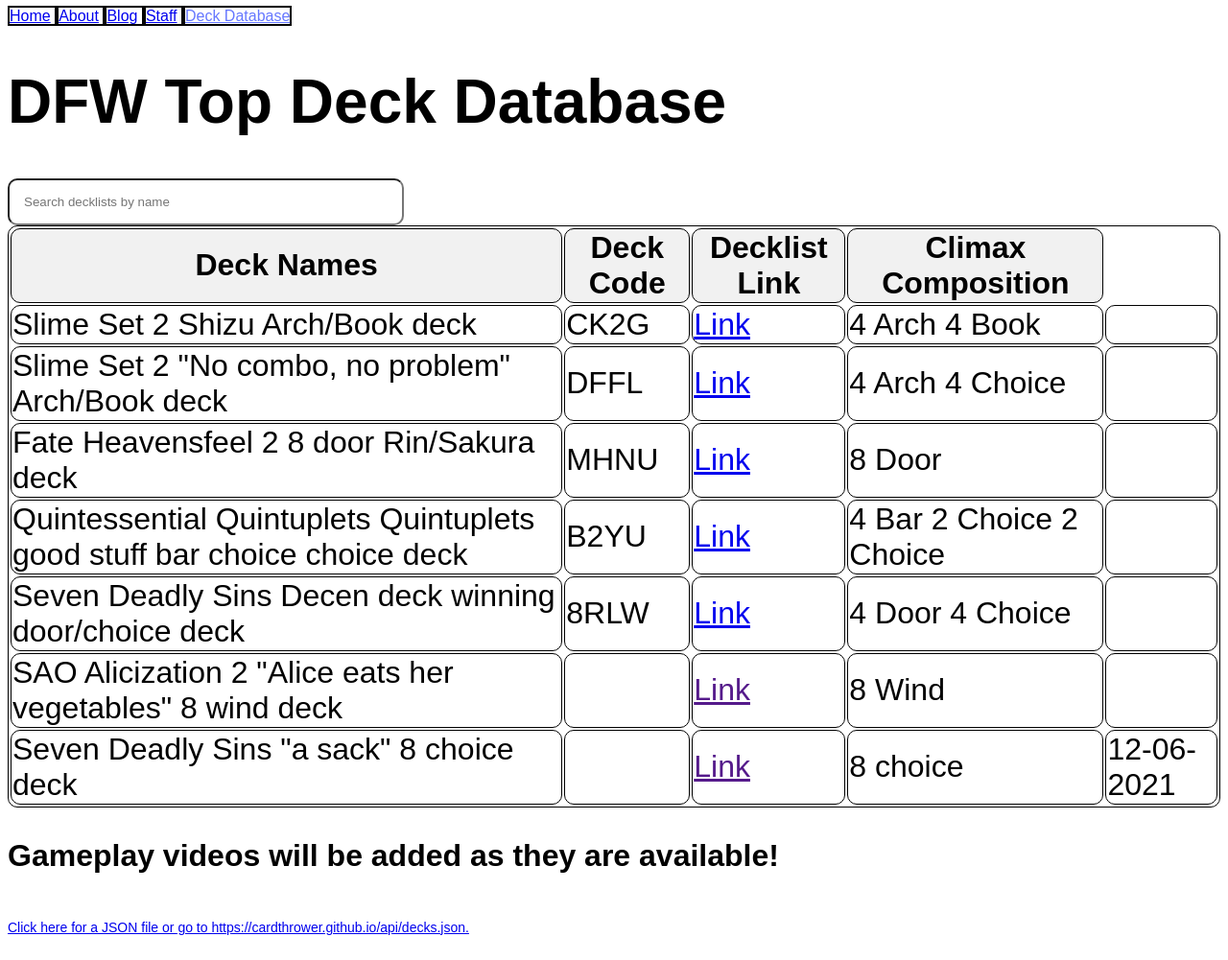
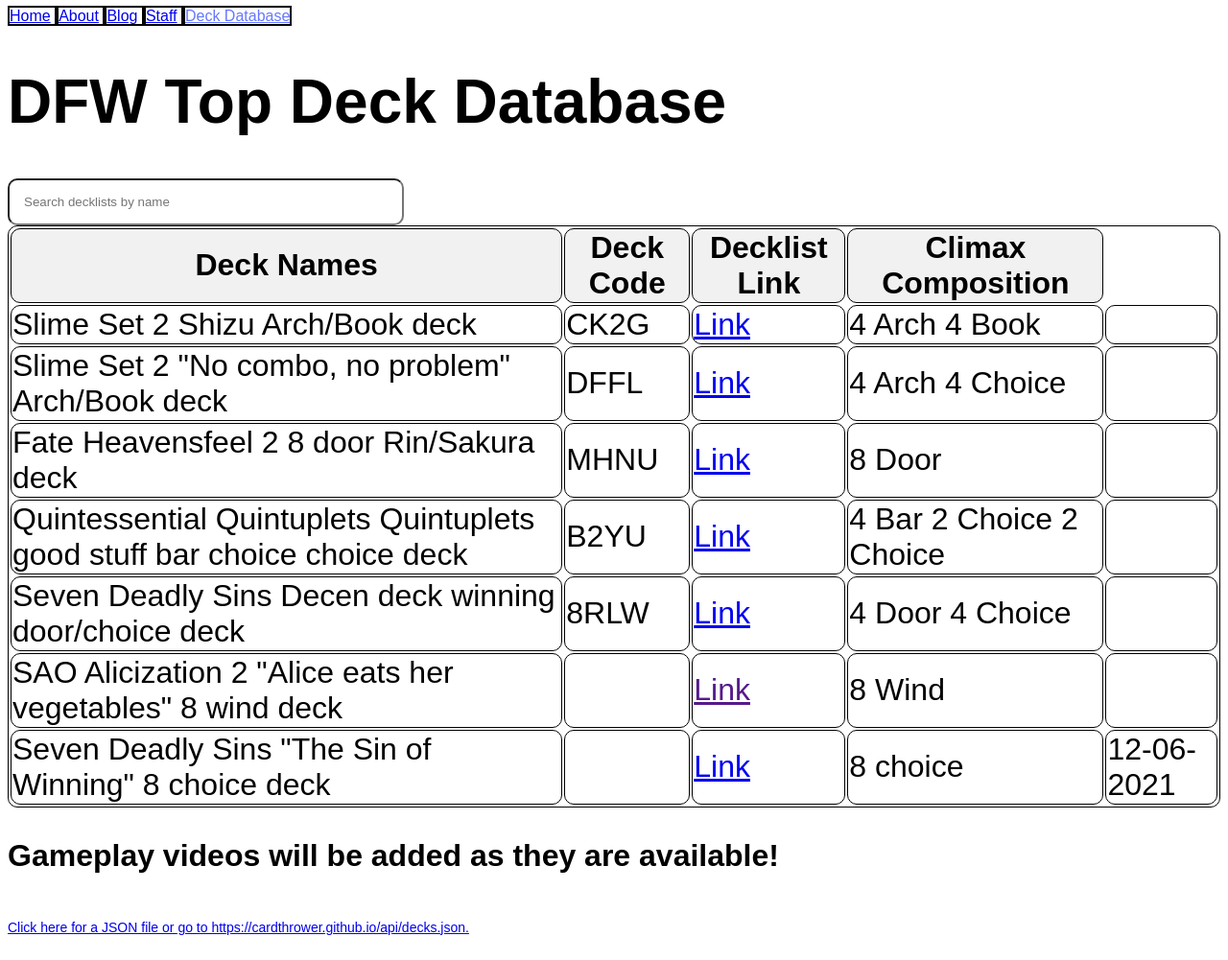
Before and after one commit to cardthrower/cardthrower.github.io, a Jekyll site: the page built from deck.html, in a window 1280 px wide. Shown: the whole page at 96% size. Built offline with Jekyll 4.4.1, drawn with Linux system fonts in a browser that asks for light colours.

```diff
--- a/_data/decks.yml
+++ b/_data/decks.yml
@@ -29,8 +29,8 @@ decks:
   code:
   decklogurl:
   climaxes: 8 Wind
-- name: Seven Deadly Sins "a sack" 8 choice deck
+- name: Seven Deadly Sins "The Sin of Winning" 8 choice deck
   code:
-  decklogurl:
+  decklogurl: https://www.encoredecks.com/deck/4qETBpx3I?fbclid=IwAR2ag4XdJvny9fLQv2bg_7H5D6RNS4Vqg0ljQ-nrGLNi0LkE9ec6K1Oeurs
   climaxes: 8 choice
   date: 12-06-2021
```
